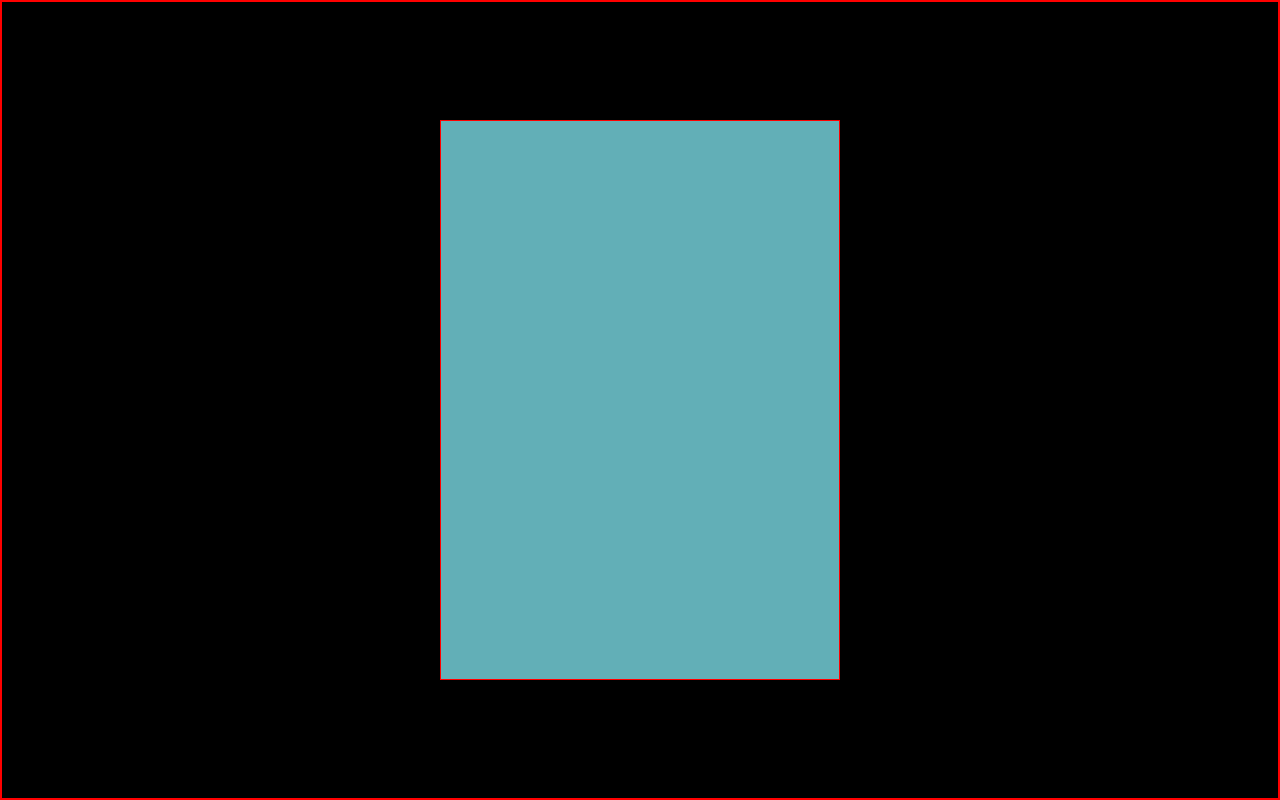
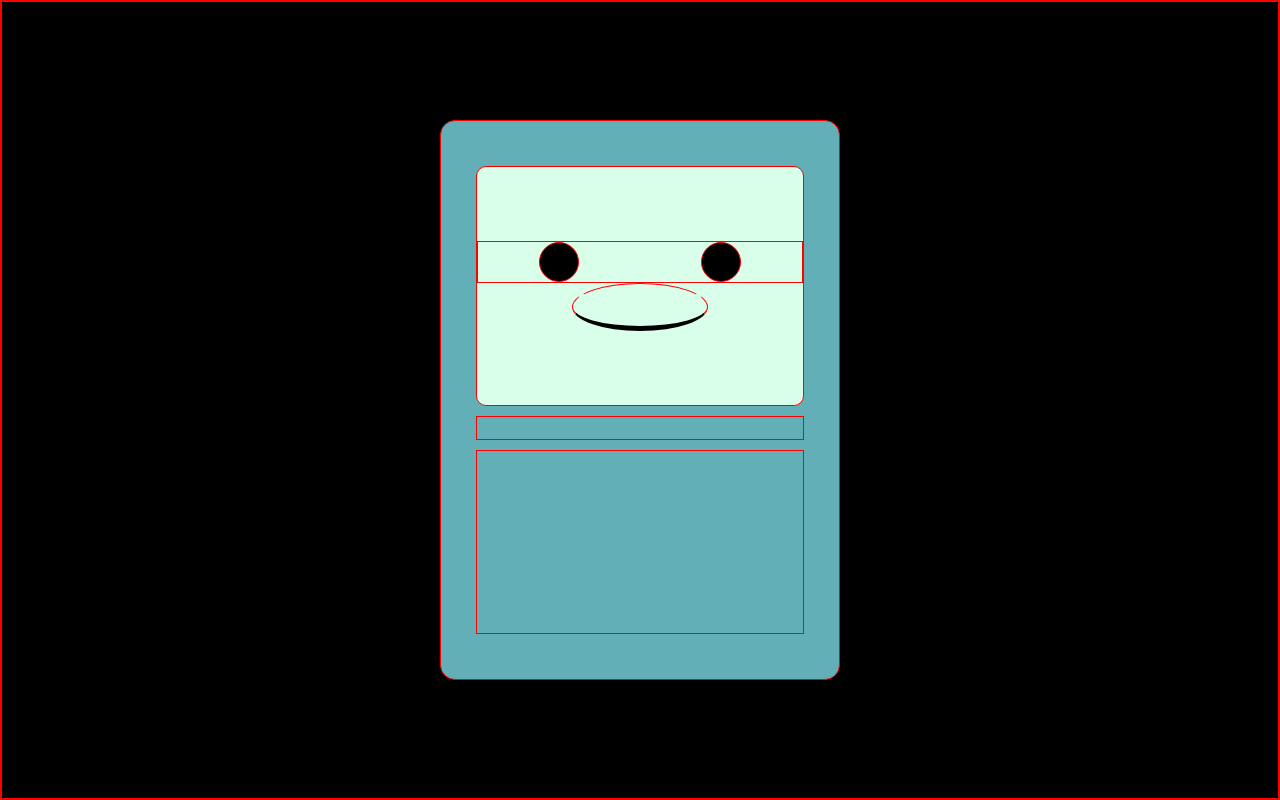
Before and after one commit to diegoj-fernandez/odin-calculator, a plain HTML site: page index.html in a window 1280 px wide. Drawn offline with Linux system fonts and the light colour scheme.

Commit message:
Create BMO face

```diff
--- a/index.html
+++ b/index.html
@@ -8,7 +8,17 @@
     <title>Odin Calculator</title>
 </head>
 <body>
-    <div class="calc-body"></div>
+    <div class="calc-body">
+        <div class="screen">
+          <div class="eye-container">
+              <div class="eye left"></div>
+              <div class ="eye right"></div>
+          </div>
+          <div class="mouth"></div>
+        </div>
+        <div class="power"></div>
+        <div class="btn-container"></div>
+    </div>
     <script src="./script.js"></script>
 </body>
 </html>
--- a/style.css
+++ b/style.css
@@ -19,8 +19,57 @@ body {
 }
 
 .calc-body {
+    display: flex;
+    flex-direction: column;
+    justify-content: center;
     background: #62afb7;
     height: 70vh;
     width: 50vh;
+    border: ;
+    border-radius: 15px;
+    padding: 35px;
+    gap: 10px;
 }
+
+.screen {
+    background: #d9ffea;
+    height: 30vh;
+    width: auto;
+    border-radius: 10px;
+    display: flex;
+    flex-direction: column;
+    justify-content: center;
+    align-items: center;
 }
+
+.eye-container {
+    height: auto;
+    width: 100%;
+    display: flex;
+    align-items: center;
+    justify-content: space-around;
+}
+
+.eye{
+    background: #000000;
+    border-radius: 50%;
+    height: 5vh;
+    width: 5vh;
+}
+
+.mouth {
+    border-radius: 50%;
+    height: 6vh;
+    width: 17vh;
+    border-bottom: 5px solid black;
+}
+
+.power {
+    height: 3vh;
+    width: auto;
+}
+
+.btn-container {
+    height: 23vh;
+    width: auto;
+}
```
